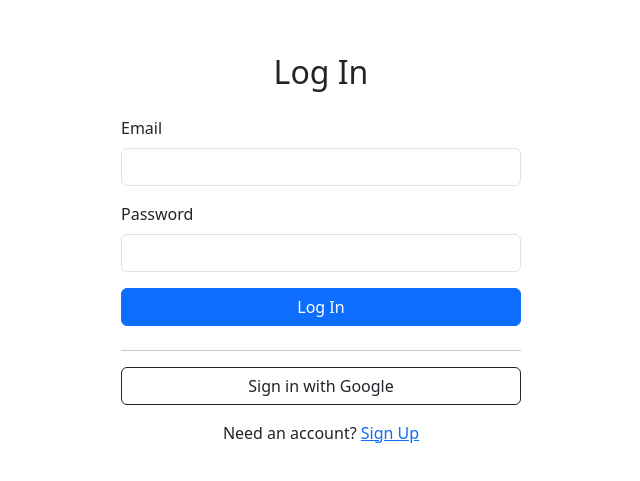
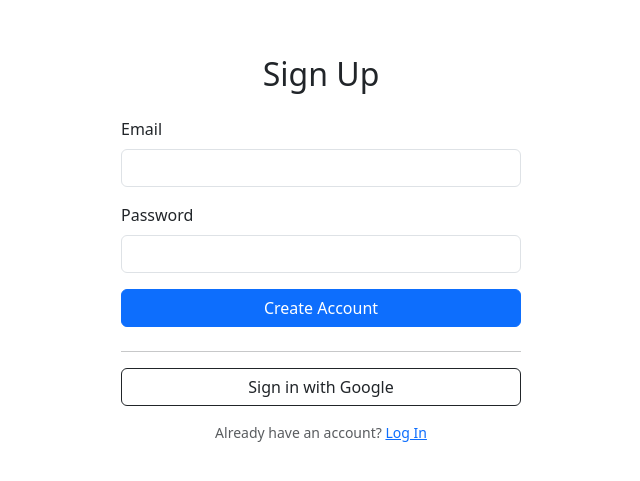
Before and after one commit to 8bitberwyn/similarity-calc, a React (Create React App) app: page /signup in a window 1280 px wide. Shown: the part 151-632 px from the top of the page, without its empty margins (319-959 px from the left). Built offline with nearby package versions, Linux system fonts and the light colour scheme; no server answers.

Commit message:
fixed up styles and typos, added TODO

```diff
--- a/src/components/Navbar.js
+++ b/src/components/Navbar.js
@@ -42,7 +42,7 @@ export default function Navbar() {
     <BSNavbar bg="light" expand="lg">
       <Container>
         <BSNavbar.Brand onClick={() => navigate('/')} style={{ cursor: 'pointer' }}>
-          Similarity Calculator
+          Similitude
         </BSNavbar.Brand>
         <BSNavbar.Toggle aria-controls="basic-navbar-nav" />
         <BSNavbar.Collapse id="basic-navbar-nav">
--- a/src/pages/Compare.js
+++ b/src/pages/Compare.js
@@ -214,12 +214,11 @@ export default function Compare() {
 
         <Alert variant="info" className="mb-4">
           Please be aware this website is simply a fun little project made to find people who are
-          similar to yourself. It is not a compatibility test, nor do race, age, etc. have any sway
-          in the results.
+          similar to yourself. It is not a compatibility test, nor are things like age, location etc accounted for in the results.
         </Alert>
 
         {!isSetupComplete && (
-          <Alert variant="warning">
+          <Alert variant="danger">
             You must complete your setup before comparing with others.{' '}
             <Alert.Link href="/setup">Go to Setup</Alert.Link>
           </Alert>
--- a/src/pages/Home.js
+++ b/src/pages/Home.js
@@ -15,19 +15,19 @@ export default function Home() {
 
         <div className="d-flex gap-3 justify-content-center">
           <Button
+            variant="outline-primary"
+            size="lg"
+            onClick={() => navigate('/setup')}
+          >
+            Setup
+          </Button>
+          <Button
             variant="primary"
             size="lg"
             onClick={() => navigate('/compare')}
           >
             Compare
           </Button>
-          <Button
-            variant="outline-primary"
-            size="lg"
-            onClick={() => navigate('/setup')}
-          >
-            Setup
-          </Button>
         </div>
       </Container>
     </>
--- a/src/pages/Login.js
+++ b/src/pages/Login.js
@@ -75,7 +75,7 @@ export default function Login() {
           Sign in with Google
         </Button>
 
-        <div className="text-center">
+        <div className="text-center text-muted small">
           Need an account? <Link to="/signup">Sign Up</Link>
         </div>
       </div>
--- a/src/pages/Signup.js
+++ b/src/pages/Signup.js
@@ -39,7 +39,7 @@ export default function Signup() {
   return (
     <Container className="d-flex align-items-center justify-content-center" style={{ minHeight: '100vh' }}>
       <div style={{ maxWidth: '400px', width: '100%' }}>
-        <h2 className="text-center mb-4">Log In</h2>
+        <h2 className="text-center mb-4">Sign Up</h2>
 
         {error && <Alert variant="danger">{error}</Alert>}
 
@@ -65,7 +65,7 @@ export default function Signup() {
           </Form.Group>
 
           <Button variant="primary" type="submit" className="w-100 mb-2" disabled={loading}>
-            Log In
+            Create Account
           </Button>
         </Form>
 
@@ -75,8 +75,8 @@ export default function Signup() {
           Sign in with Google
         </Button>
 
-        <div className="text-center">
-          Need an account? <Link to="/signup">Sign Up</Link>
+        <div className="text-center text-muted small">
+          Already have an account? <Link to="/login">Log In</Link>
         </div>
       </div>
     </Container>
```
Also changed, not shown: 1 other file (tests, documents, lock files or other folders).
